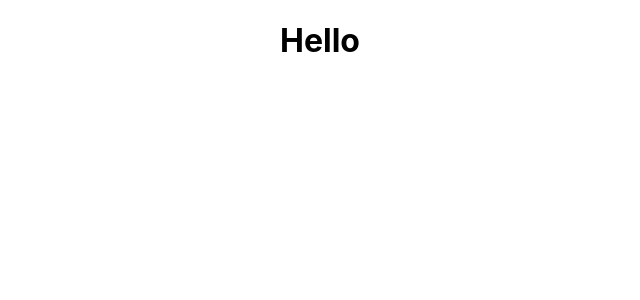
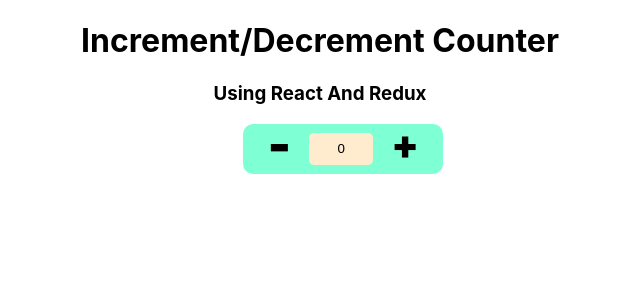
Before and after one commit to 102AMIT/Learing_React_With_Some_mini_Project, a React (Create React App) app: page /contact in a window 1280 px wide. Shown: the top 300 px of the page, without its empty margins (320-960 px from the left). Built offline with nearby package versions, Linux system fonts and the light colour scheme.

Commit message:
redux functionality completed

```diff
--- a/src/App.js
+++ b/src/App.js
@@ -35,6 +35,8 @@ import './App.css';
 // import UseReducerHook from './function_components/UseReducer/UseReducerHook';
 // import ComA from './function_components/UseContext/ComA';
 // import Test1 from './function_components/CustomHook/Test1';
+import Redux from './REDUX/Redux';
+
 
 
 
@@ -109,7 +111,7 @@ function App() {
       {/* <BrowserRouter /> ***************************<<<<<<<<<<<<<<*/}
 
 
-      <h1>Hello</h1>
+      <Redux />
 
     </div>
 
--- /dev/null
+++ b/src/REDUX/Redux.jsx
@@ -0,0 +1,26 @@
+import React from 'react'
+import './redux.css';
+
+import { useSelector, useDispatch } from 'react-redux';
+import { increment,decrement } from './actions/index';
+const Redux = () => {
+    const myState= useSelector((state)=>state.changeTheNumber);
+    const dispatch = useDispatch();
+  return (
+    <div className='container'>
+        <h1>Increment/Decrement Counter</h1>
+        <h3>Using React And Redux</h3>
+
+        <div className="quantity">
+            <a title='Decrement' className="quantity_minus" onClick={()=>dispatch(decrement())}><span>-</span></a>
+            <input type="text" name='quantity' className="quantity_input" value={myState} />
+            <a title='Increment' className="quantity_plus" onClick={()=>dispatch(increment())}><span>+</span></a>
+        </div>
+
+    </div>
+  )
+}
+
+
+
+export default Redux
--- /dev/null
+++ b/src/REDUX/actions/index.js
@@ -0,0 +1,11 @@
+export const increment = () =>{
+    return {
+        type:"INCREMENT"
+    }
+}
+
+export const decrement = () =>{
+    return {
+        type:"DECREMENT"
+    }
+}
--- /dev/null
+++ b/src/REDUX/reducers/index.js
@@ -0,0 +1,9 @@
+import changeTheNumber from './upDown';
+
+import {combineReducers} from "redux";
+
+const rootReducer = combineReducers({
+    changeTheNumber:changeTheNumber
+})
+
+export default rootReducer;
--- /dev/null
+++ b/src/REDUX/reducers/upDown.jsx
@@ -0,0 +1,10 @@
+const initialState=0;
+const changeTheNumber = (state=initialState, action) =>{
+    switch(action.type){
+        case "INCREMENT" : return state +1 ;
+        case "DECREMENT" : return state -1 ;
+        default : return state;
+    }
+}
+
+export default changeTheNumber;
--- /dev/null
+++ b/src/REDUX/redux.css
@@ -0,0 +1,35 @@
+.quantity{
+    display: flex;
+    align-items: center;
+    justify-content: center;
+    background-color: aquamarine;
+    width: 200px;
+    height: 50px;
+    margin-left: 44%;
+    border-radius: 10px;
+
+}
+.quantity_minus{
+    font-size: 50px;
+    font-weight: 900;
+    margin-right: 18px;
+    cursor: pointer;
+    margin-bottom: 10px;
+
+}
+.quantity_plus{
+    font-size: 40px;
+    font-weight: 900;
+    margin-left: 18px;
+    cursor: pointer;
+    margin-bottom: 8px;
+
+}
+.quantity_input{
+    width: 60px;
+    height: 30px;
+    text-align: center;
+    background-color: blanchedalmond;
+    border: none;
+    border-radius: 5px;
+}
--- /dev/null
+++ b/src/REDUX/store.jsx
@@ -0,0 +1,6 @@
+import { legacy_createStore as createStore } from "redux";
+import rootReducer from "./reducers/index";
+
+const store =createStore(rootReducer, window.__REDUX_DEVTOOLS_EXTENSION__ && window.__REDUX_DEVTOOLS_EXTENSION__());
+
+export default store;
--- a/src/index.js
+++ b/src/index.js
@@ -3,10 +3,18 @@ import ReactDOM from 'react-dom/client';
 import './index.css';
 import App from './App';
 
+import store from './REDUX/store';
+import { Provider } from 'react-redux';
+
+store.subscribe(()=>{
+
+})
 const root = ReactDOM.createRoot(document.getElementById('root'));
 root.render(
   <React.StrictMode>
+  <Provider store={store}>
     <App />
+  </Provider>
   </React.StrictMode>
 );
 
```
